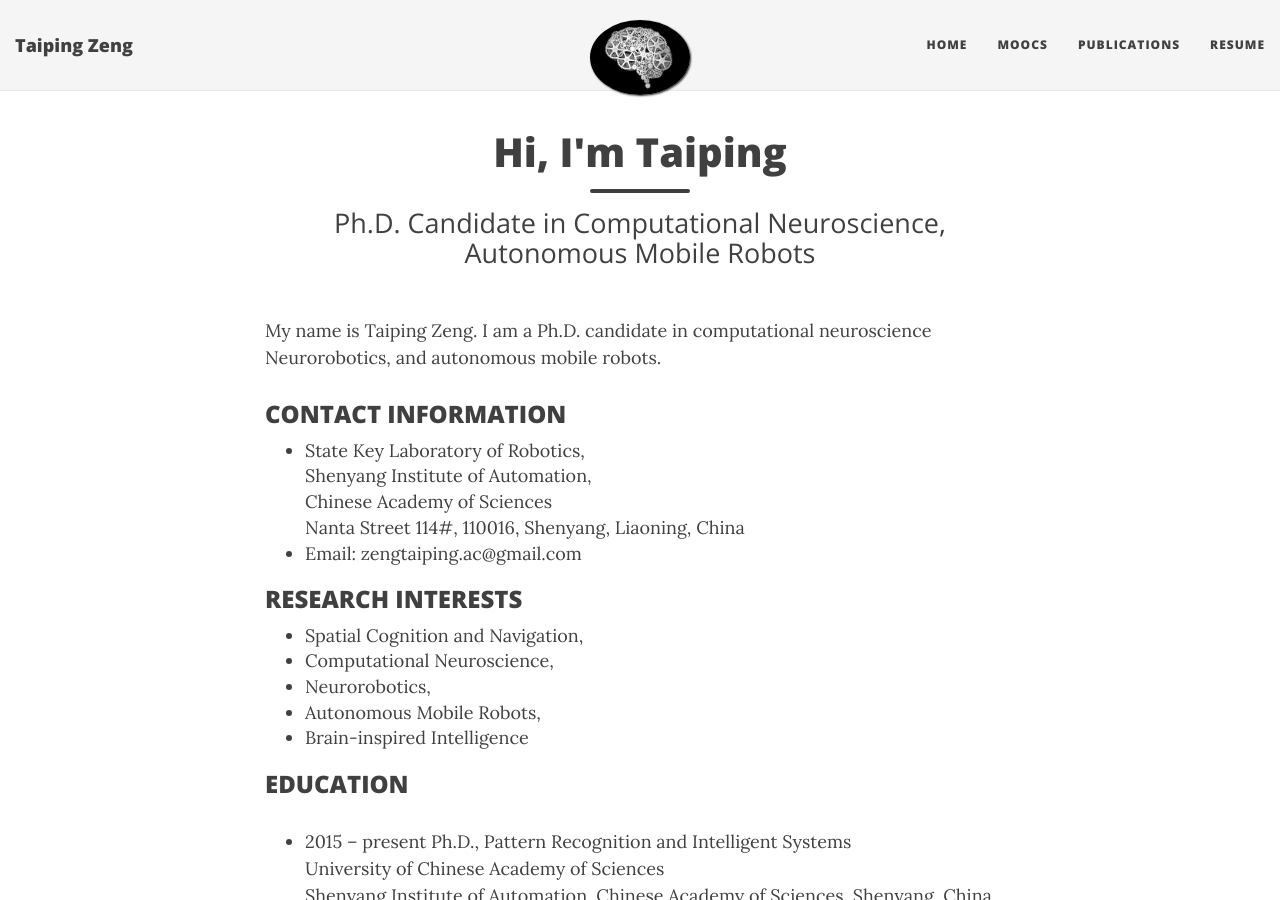
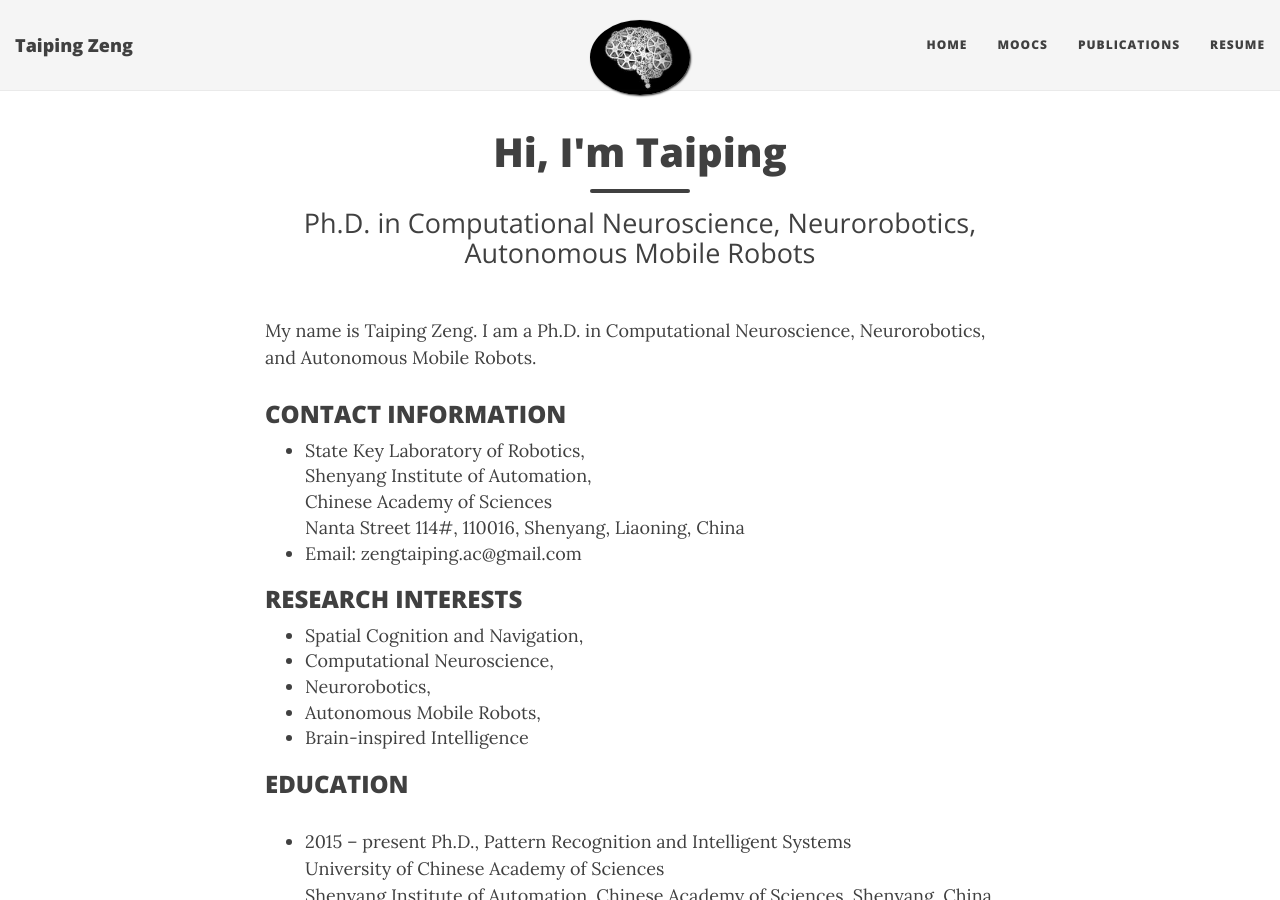
Before and after one commit to zengtaiping/zengtaiping.github.io, a Jekyll site: the page built from resume.md, in a window 1280 px wide and 900 px high. Built offline with Jekyll 4.4.1, drawn with Linux system fonts in a browser that asks for light colours; nearby versions of some CDN libraries.

Commit message:
Update resume.md

```diff
--- a/resume.md
+++ b/resume.md
@@ -1,10 +1,10 @@
 ---
 layout: page
 title: Hi, I'm Taiping
-subtitle: Ph.D. Candidate in Computational Neuroscience, Autonomous Mobile Robots
+subtitle: Ph.D. in Computational Neuroscience, Neurorobotics, Autonomous Mobile Robots
 ---
 
-My name is Taiping Zeng. I am a Ph.D. candidate in computational neuroscience Neurorobotics, and autonomous mobile robots.
+My name is Taiping Zeng. I am a Ph.D. in Computational Neuroscience, Neurorobotics, and Autonomous Mobile Robots.
 
 ### CONTACT INFORMATION
 
```
